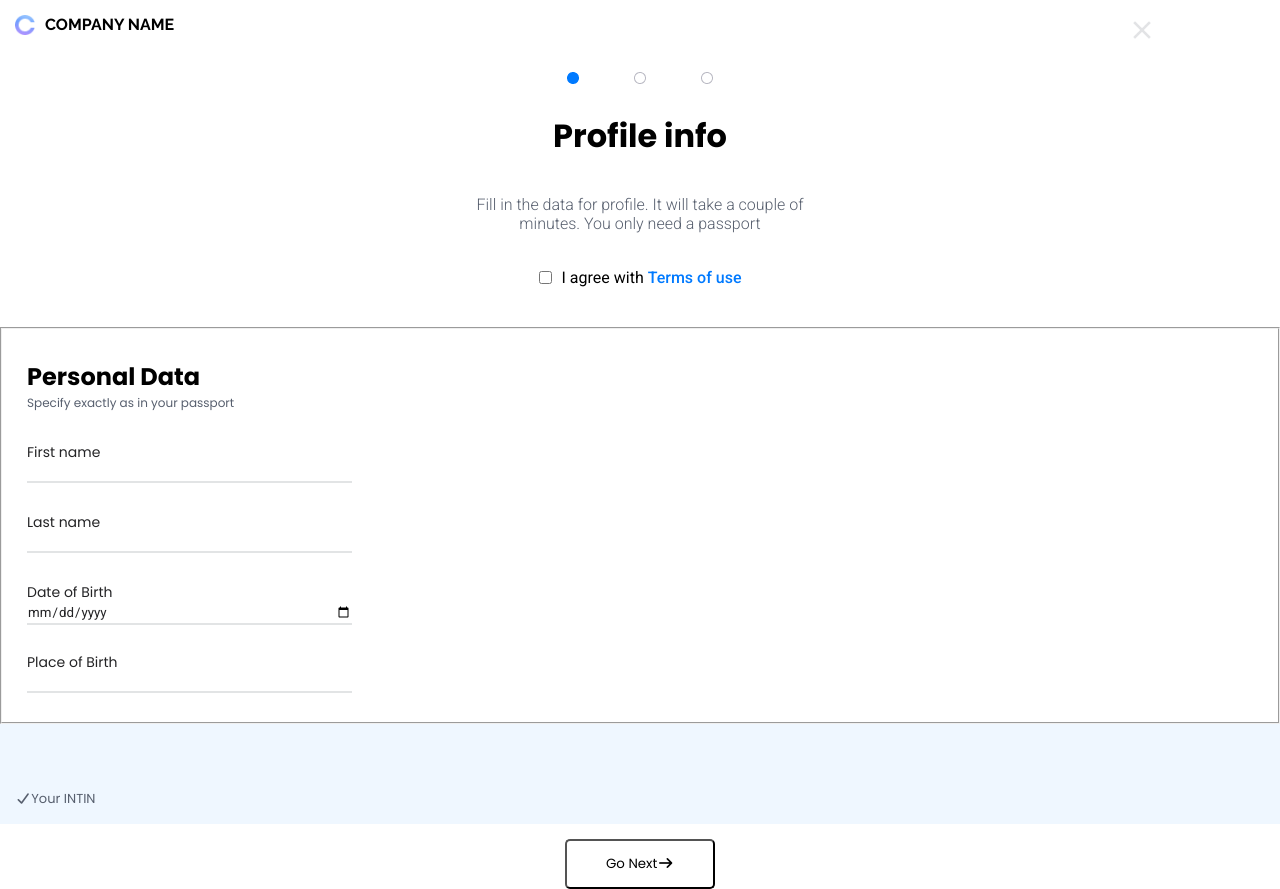
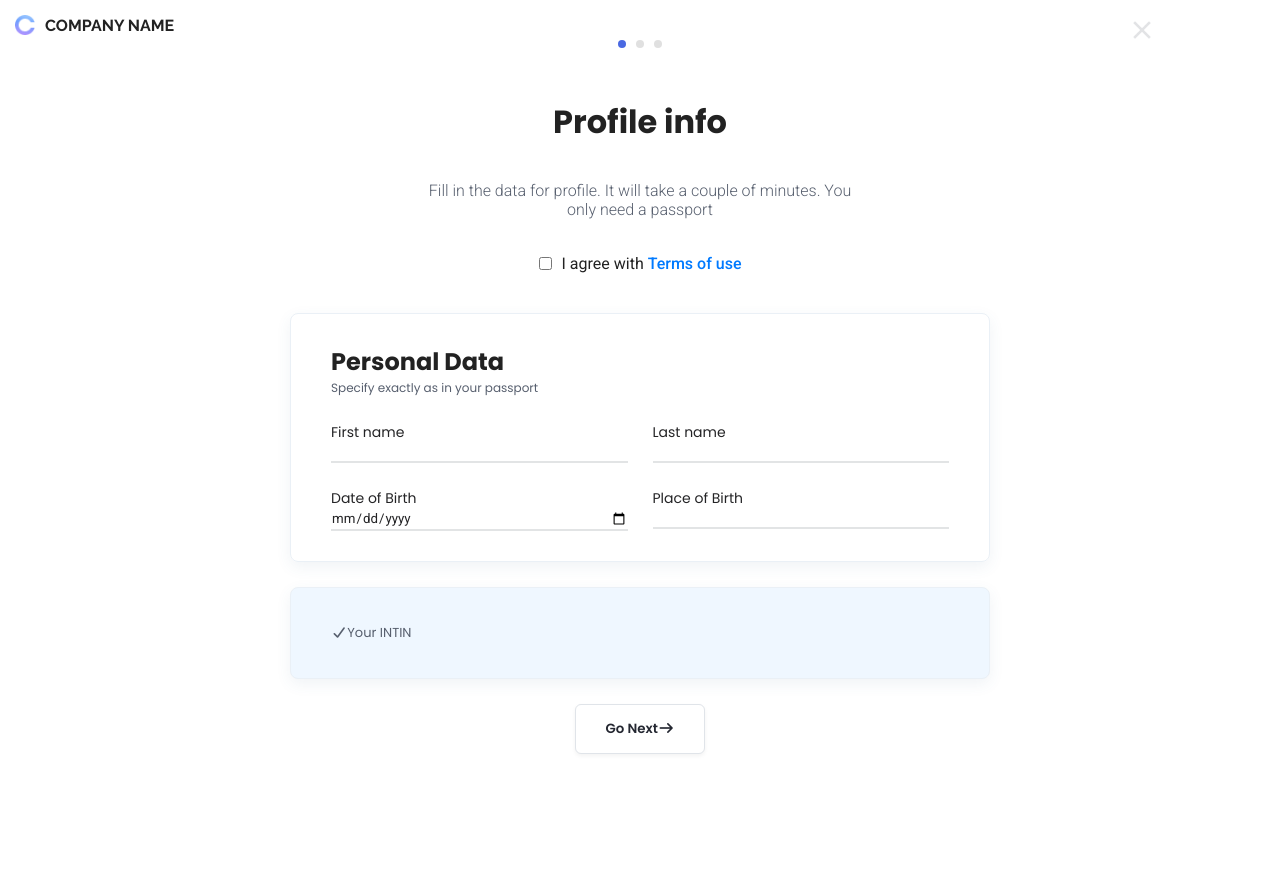
Before and after one commit to kayky-ctrl/FormsMobileFirst, a plain HTML site: page slide4.html in a window 1280 px wide. After the commit the page ends 800 px from the top, so only its background shows below. Drawn offline with Linux system fonts and the light colour scheme; a web font is replaced by a local one.

Commit message:
Tudo arrumado menos a responsividade

```diff
--- a/slide-4/slide4.css
+++ b/css/slide4.css
@@ -178,3 +178,103 @@ form label {
     border-radius: 5px;
     font-family: poppins;
 }
+@media (min-width: 768px) {
+
+    body {
+        background-color: #f9faff;
+    }
+
+    main.content {
+        max-width: 960px;
+        margin-left: auto;
+        margin-right: auto;
+        display: flex;
+        flex-direction: column;
+        align-items: center;
+        padding: 20px;
+    }
+
+    .content-header, .checkbox, form, .content-footer {
+        max-width: 700px;
+        width: 100%;
+        display: flex;
+    }
+
+    .content-header p {
+        width: auto;
+        max-width: 450px;
+    }
+
+    fieldset, .content-footer {
+        border: 1px solid #eaf0f6;
+        border-radius: 8px;
+        box-shadow: 0 5px 15px rgba(68, 100, 145, 0.08);
+        box-sizing: border-box;
+    }
+
+    fieldset {
+        background-color: #ffffff;
+        padding: 30px 40px;
+        display: flex;
+        flex-wrap: wrap;
+        justify-content: space-between;
+        gap: 25px;
+    }
+
+    .info-header {
+        flex-basis: 100%;
+        padding: 0;
+    }
+
+    .firstName, .secondName, .info-esquerda, .info-direita {
+        width: auto;
+        padding-bottom: 0;
+        height: auto;
+    }
+
+    .firstName, .secondName {
+        flex: 1;
+        min-width: 250px;
+    }
+
+    .info-content {
+        flex-basis: 100%;
+        display: flex;
+        justify-content: space-between;
+        gap: 25px;
+        width: 100%;
+    }
+
+    .info-content .info-esquerda,
+    .info-content .info-direita {
+        flex: 1;
+        min-width: 250px;
+    }
+
+    .content-footer {
+        background-color: rgba(239, 247, 255, 1);
+        padding: 20px 40px;
+        margin-top: 25px;
+    }
+
+    .content-footer input {
+        padding-top: 10px;
+    }
+
+    .btn-next {
+        background-color: #ffffff;
+        border: 1px solid #e0e4e9;
+        border-radius: 6px;
+        width: 130px;
+        font-weight: 600;
+        color: #242731;
+        box-shadow: 0 2px 4px rgba(0, 0, 0, 0.05);
+        margin-top: 25px;
+    }
+
+    .btn-next a {
+         text-decoration: none;
+         color: inherit;
+    }
+
+}
--- /dev/null
+++ b/css/slide5.css
@@ -0,0 +1,185 @@
+* {
+  margin: 0;
+  padding: 0;
+}
+
+.sidebar {
+  display: flex;
+  justify-content: space-between;
+  font-family: "Raleway", sans-serif;
+  width: 90%;
+  padding-top: 15px;
+}
+
+.logo {
+  display: flex;
+  padding-left: 15px;
+  padding-bottom: 5px;
+  gap: 10px;
+}
+
+.logo p {
+  stroke: black;
+  font-weight: 700;
+}
+
+.logo img {
+  width: 20px;
+}
+
+.back {
+  background-color: inherit;
+  border: none;
+  width: 25px;
+  height: 25px;
+}
+
+.back img {
+  width: 30px;
+  height: 30px;
+}
+
+nav {
+  gap: 55px;
+  width: 196px;
+  height: 12px;
+  display: flex;
+  margin: 0 auto;
+  justify-content: center;
+  padding-top: 30px;
+}
+
+.slide-1,
+.slide-2,
+.slide-3 {
+  width: 12px;
+  height: 12px;
+}
+
+/* ========================================= */
+
+.content-header {
+  flex-direction: column;
+  justify-content: center;
+  margin: 0 auto;
+  padding-top: 30px;
+}
+
+.content-header h1 {
+  font-family: Poppins;
+  text-align: center;
+  padding-bottom: 35px;
+}
+
+.content-header p {
+  font-family: Roboto;
+  font-weight: 300;
+  text-align: center;
+  color: rgba(87, 95, 110, 1);
+  width: 330px;
+  margin: 0 auto;
+}
+
+.checkbox {
+  display: flex;
+  justify-content: center;
+  padding-top: 35px;
+  font-family: roboto;
+  gap: 10px;
+  padding-bottom: 40px;
+}
+
+.checkbox a {
+  text-decoration: none;
+  color: rgba(0, 122, 255, 1);
+  font-weight: 500;
+}
+
+/* ========================================= */
+
+fieldset {
+  padding-left: 25px;
+}
+
+.info-header {
+  font-family: poppins;
+  padding-top: 30px;
+  padding-bottom: 30px;
+}
+
+.info-header h1 {
+  color: rgba(36, 39, 49, 1);
+}
+
+.info-header p {
+  color: rgba(87, 95, 110, 1);
+  font-size: 12px;
+}
+
+.info-esquerda,
+.info-direita,
+.tell,
+.email {
+  display: flex;
+  flex-direction: column;
+  width: 325px;
+  height: 50px;
+  padding-bottom: 20px;
+}
+
+form input {
+  font-family: roboto;
+  border-left: none;
+  border-right: none;
+  border-top: none;
+  border-color: rgba(226, 228, 229, 1);
+  line-height: 18px;
+  color: rgba(36, 36, 38, 1);
+}
+
+form label {
+  font-family: poppins;
+  font-size: 14px;
+  color: rgba(36, 36, 38, 1);
+}
+
+.info-head2 {
+  font-family: poppins;
+  padding-top: 30px;
+  padding-bottom: 30px;
+}
+
+.info-head2 h1 {
+  color: rgba(36, 39, 49, 1);
+}
+
+.info-head2 p {
+  color: rgba(87, 95, 110, 1);
+  font-size: 12px;
+}
+
+/* ========================================= */
+
+.btn-add {
+  margin-left: 25px;
+  padding-top: 35px;
+  background-color: #fff;
+  border: none;
+  color: rgba(0, 122, 255, 1);
+  font-family: roboto;
+  font-weight: 500;
+}
+
+.btn-next {
+  display: flex;
+  justify-content: center;
+  align-items: center;
+  margin: 0 auto;
+  margin-top: 15px;
+  width: 150px;
+  height: 50px;
+  background-color: inherit;
+  border-radius: 5px;
+  font-family: poppins;
+  margin-bottom: 20px;
+}
--- a/css/style.css
+++ b/css/style.css
@@ -31,7 +31,6 @@ body {
   display: flex;
   flex-direction: column;
   min-height: 100vh;
-  border-top: 4px solid var(--alert-icon-color);
 }
 
 .page-header {
--- a/slide-5/slide5.css
+++ /dev/null
@@ -1,181 +0,0 @@
-* {
-    margin: 0;
-    padding: 0;
-}
-
-.sidebar {
-    display: flex;
-    justify-content: space-between;
-    font-family: "Raleway", sans-serif;
-    width: 90%;
-    padding-top: 15px;
-}
-
-.logo {
-    display: flex;
-    padding-left: 15px;
-    padding-bottom: 5px;
-    gap: 10px;
-}
-
-.logo p {
-    stroke: black;
-    font-weight: 700;
-}
-
-.logo img {
-    width: 20px;
-}
-
-.back {
-    background-color: inherit;
-    border: none;
-    width: 25px;
-    height: 25px;
-}
-
-.back img {
-    width: 30px;
-    height: 30px;
-}
-
-nav {
-    gap: 55px;
-    width: 196px;
-    height: 12px;
-    display: flex;
-    margin: 0 auto;
-    justify-content: center;
-    padding-top: 30px;
-}
-
-.slide-1, .slide-2, .slide-3 {
-    width: 12px;
-    height: 12px;
-}
-
-/* ========================================= */
-
-.content-header {
-    flex-direction: column;
-    justify-content: center;
-    margin: 0 auto;
-    padding-top: 30px;
-}
-
-.content-header h1 {
-    font-family: Poppins;
-    text-align: center;
-    padding-bottom: 35px;
-}
-
-.content-header p {
-    font-family: Roboto;
-    font-weight: 300;
-    text-align: center;
-    color: rgba(87, 95, 110, 1);
-    width: 330px;
-    margin: 0 auto;
-}
-
-.checkbox {
-    display: flex;
-    justify-content: center;
-    padding-top: 35px;
-    font-family: roboto;
-    gap: 10px;
-    padding-bottom: 40px;
-}
-
-.checkbox a {
-    text-decoration: none;
-    color: rgba(0, 122, 255, 1);
-    font-weight: 500;
-}
-
-/* ========================================= */
-
-fieldset {
-  padding-left: 25px;
-}
-
-.info-header {
-    font-family: poppins;
-    padding-top: 30px;
-    padding-bottom: 30px;
-}
-
-.info-header h1 {
-    color: rgba(36, 39, 49, 1);
-}
-
-.info-header p {
-    color: rgba(87, 95, 110, 1);
-    font-size: 12px;
-}
-
-.info-esquerda, .info-direita, .tell, .email {
-    display: flex;
-    flex-direction: column;
-    width: 325px;
-    height: 50px;
-    padding-bottom: 20px;
-}
-
-form input {
-    font-family: roboto;
-    border-left: none;
-    border-right: none;
-    border-top: none;
-    border-color: rgba(226, 228, 229, 1);
-    line-height: 18px;
-    color: rgba(36, 36, 38, 1);
-}
-
-form label {
-    font-family: poppins;
-    font-size: 14px;
-    color: rgba(36, 36, 38, 1);
-}
-
-.info-head2 {
-    font-family: poppins;
-    padding-top: 30px;
-    padding-bottom: 30px;
-}
-
-.info-head2 h1 {
-    color: rgba(36, 39, 49, 1);
-}
-
-.info-head2 p {
-    color: rgba(87, 95, 110, 1);
-    font-size: 12px;
-}
-
-/* ========================================= */
-
-.btn-add {
-    margin-left: 25px;
-    padding-top: 35px;
-    background-color: #fff;
-    border: none;
-    color: rgba(0, 122, 255, 1);
-    font-family: roboto;
-    font-weight: 500;
-}
-
-
-.btn-next {
-    display: flex;
-    justify-content: center;
-    align-items: center;
-    margin: 0 auto;
-    margin-top: 15px;
-    width: 150px;
-    height: 50px;
-    background-color: inherit;
-    border-radius: 5px;
-    font-family: poppins;
-    margin-bottom: 20px;
-}
--- a/slide-4/slide4.html
+++ b/slide4.html
@@ -1,38 +1,46 @@
 <!DOCTYPE html>
 <html lang="pt-br">
+
 <head>
     <meta charset="UTF-8">
     <meta name="viewport" content="width=device-width, initial-scale=1.0">
     <title>Company Name</title>
-    <link rel="stylesheet" href="slide4.css">
-    <link rel="stylesheet" href="https://cdnjs.cloudflare.com/ajax/libs/font-awesome/7.0.1/css/all.min.css" integrity="sha512-2SwdPD6INVrV/lHTZbO2nodKhrnDdJK9/kg2XD1r9uGqPo1cUbujc+IYdlYdEErWNu69gVcYgdxlmVmzTWnetw==" crossorigin="anonymous" referrerpolicy="no-referrer" />
+    <link rel="stylesheet" href="css/slide4.css">
+    <link rel="stylesheet" href="https://cdnjs.cloudflare.com/ajax/libs/font-awesome/7.0.1/css/all.min.css"
+        integrity="sha512-2SwdPD6INVrV/lHTZbO2nodKhrnDdJK9/kg2XD1r9uGqPo1cUbujc+IYdlYdEErWNu69gVcYgdxlmVmzTWnetw=="
+        crossorigin="anonymous" referrerpolicy="no-referrer" />
     <link rel="preconnect" href="https://fonts.googleapis.com">
     <link rel="preconnect" href="https://fonts.gstatic.com" crossorigin>
-    <link href="https://fonts.googleapis.com/css2?family=Inter:ital,opsz,wght@0,14..32,100..900;1,14..32,100..900&family=Irish+Grover&family=Montserrat:ital,wght@0,100..900;1,100..900&family=Poppins:ital,wght@0,100;0,200;0,300;0,400;0,500;0,600;0,700;0,800;0,900;1,100;1,200;1,300;1,400;1,500;1,600;1,700;1,800;1,900&family=Raleway:ital,wght@0,100..900;1,100..900&family=Roboto:ital,wght@0,100..900;1,100..900&display=swap" rel="stylesheet">
+    <link
+        href="https://fonts.googleapis.com/css2?family=Inter:ital,opsz,wght@0,14..32,100..900;1,14..32,100..900&family=Irish+Grover&family=Montserrat:ital,wght@0,100..900;1,100..900&family=Poppins:ital,wght@0,100;0,200;0,300;0,400;0,500;0,600;0,700;0,800;0,900;1,100;1,200;1,300;1,400;1,500;1,600;1,700;1,800;1,900&family=Raleway:ital,wght@0,100..900;1,100..900&family=Roboto:ital,wght@0,100..900;1,100..900&display=swap"
+        rel="stylesheet">
+
+        <link rel="stylesheet" href="css/style.css">
 
 
 </head>
+
 <body>
     <header>
         <div class="sidebar">
             <div class="logo">
-                <img src="/FormsMobileFirst/img/Logo.png" alt="logo">
+                <img src="/img/Logo.png" alt="logo">
                 <p>COMPANY NAME</p>
             </div>
-            <button class="back"><img src="/FormsMobileFirst/img/Back-Button.png" alt="Sair"></button>
+            <button class="back"><img src="/img/Back-Button.png" alt="Sair"></button>
         </div>
-        <nav>
-            <div class="slide-1"><img src="/FormsMobileFirst/img/Indicador.png" alt="indicador"></div>
-            <div class="slide-2"><img src="/FormsMobileFirst/img/indicadorVazio.png" alt="indicador"></div>
-            <div class="slide-3"><img src="/FormsMobileFirst/img/indicadorVazio.png" alt="indicador"></div>
-        </nav>
+        <div class="progress-steps" aria-label="Progresso: passo 1 de 4">
+            <a href="slide4.html" class="step active"></a>
+            <a href="slide5.html" class="step"></a>
+            <a href="slide6.html" class="step"></a>
+        </div>
     </header>
 
     <main class="content">
         <div class="content-header">
             <h1>Profile info</h1>
             <p>Fill in the data for profile. It will take a couple of minutes.
-            You only need a passport</p>
+                You only need a passport</p>
         </div>
 
         <div class="checkbox">
@@ -76,7 +84,8 @@
             <label for=""><i class="fa-solid fa-check"></i>Your INTIN</label>
         </div>
 
-        <button class="btn-next">Go Next <i class="fa-solid fa-arrow-right"></i></button>
+        <button class="btn-next"><a href="slide5.html">Go Next</a> <i class="fa-solid fa-arrow-right"></i></button>
     </main>
 </body>
+
 </html>
```
Also changed, not shown: slide-5/slide5.html (deleted, +0 -82 lines), slide5.html (added, +89 -0 lines), slide6.html (renamed from slide-6/slide6.html, +20 -11 lines), step3.html (+1 -1 lines), css/slide6.css (renamed from slide-6/slide6.css).
